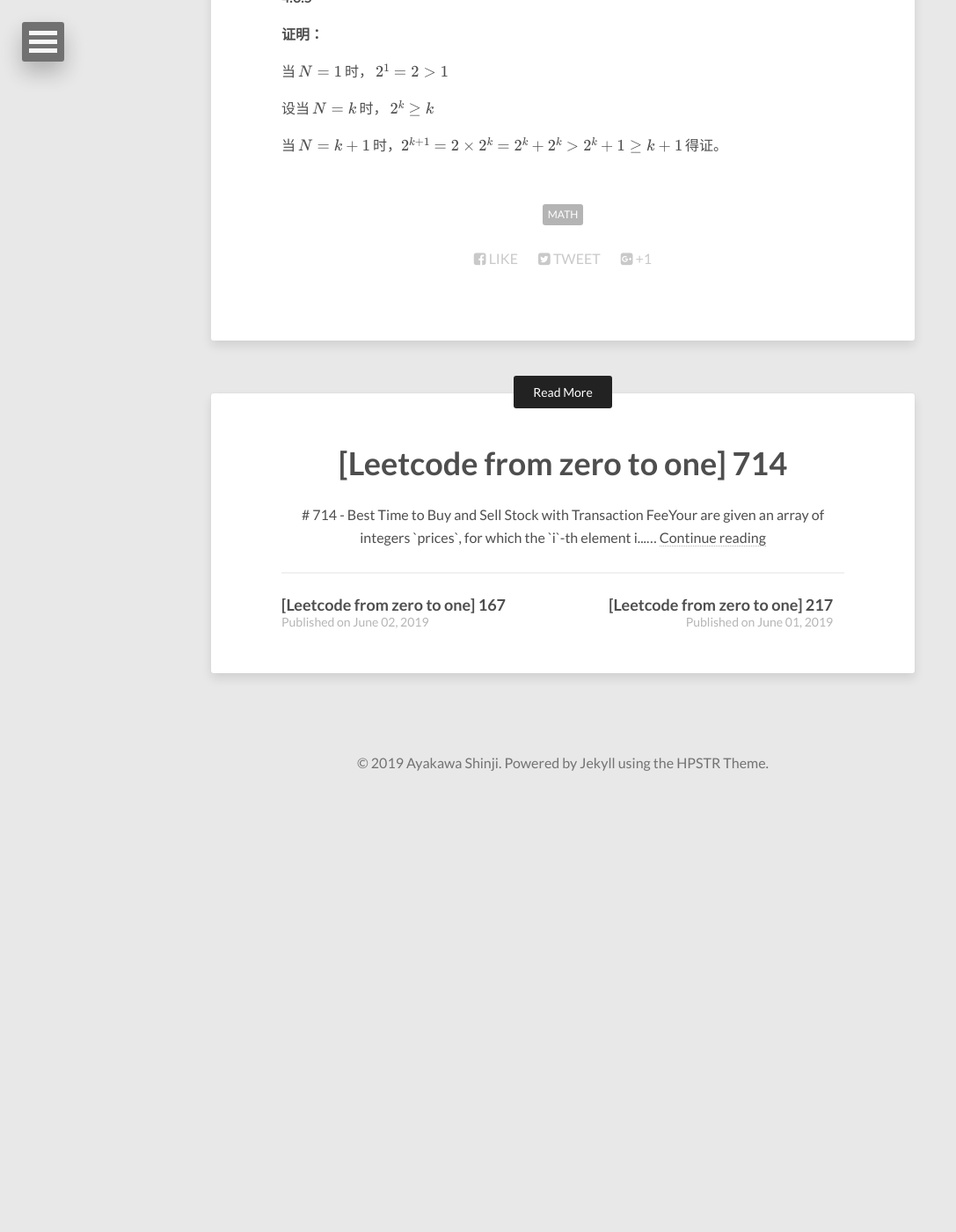
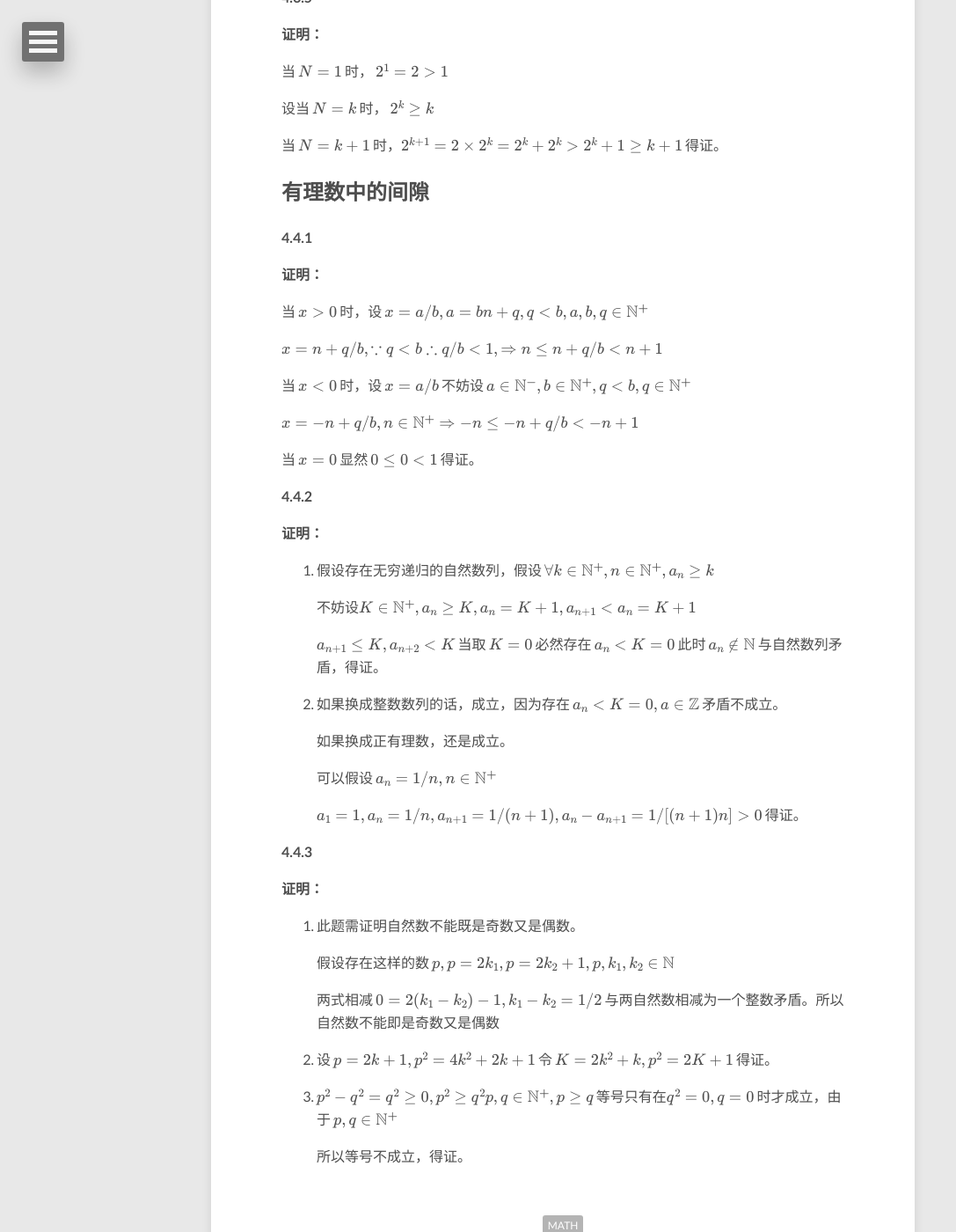
Before and after one commit to Spdwal/Spdwal.github.io, a Jekyll site: the page built from _posts/2019-05-27-analysis-by-tao-chapter-4.md, in a window 1280 px wide and 1400 px high, scrolled down 8472 px. Shown: the whole window at 88% size, without its empty margins (0-1087 px from the left). Built offline with Jekyll 4.4.1, drawn with Linux system fonts in a browser that asks for light colours; nearby versions of some CDN libraries; formulas are drawn with MathJax 3; before the commit the page ends 9380 px from its top, so only the background shows below that; some of the changed text lies outside the part shown.

Commit message:
complete analysis by tao chapter 4

```diff
--- a/_posts/2019-05-27-analysis-by-tao-chapter-4.md
+++ b/_posts/2019-05-27-analysis-by-tao-chapter-4.md
@@ -438,3 +438,59 @@ $bf > 0, ad > 0, -ad < 0 \Rightarrow pz < 0 \Rightarrow zy < xz$ 得证。
 设当 $N = k$ 时， $2^k \geq k$
 
 当 $N = k + 1$ 时，$2^{k + 1} = 2\times 2^k = 2 ^k  + 2^k > 2^k + 1 \geq k + 1$ 得证。
+
+
+
+## 有理数中的间隙
+
+**4.4.1**
+
+**证明：**
+
+ 当 $x > 0$ 时，设 $x = a / b, a = bn + q, q < b, a, b,q \in \mathbb{N^+}$
+
+$x = n + q/b, \because q < b \therefore q/b < 1, \Rightarrow n \leq n + q/b < n + 1$
+
+当 $x < 0$ 时，设 $x = a / b$ 不妨设 $a \in \mathbb{N^-}, b \in \mathbb{N^+}, q < b, q \in \mathbb{N^+}$
+
+$x = -n + q/b, n \in \mathbb{N^+} \Rightarrow -n \leq -n + q/b < -n+1$
+
+当 $x = 0$ 显然 $0 \leq 0 < 1$ 得证。
+
+
+
+**4.4.2**
+
+**证明：**
+
+1. 假设存在无穷递归的自然数列，假设 $\forall k \in \mathbb{N^+}, n \in \mathbb{N^+}, a_n \geq k$
+
+   不妨设$K \in \mathbb{N^+}, a_n \geq K, a_n = K+1, a_{n+1} < a_n = K + 1$
+
+   $a_{n+1} \leq K, a_{n+2} < K$ 当取 $K = 0$ 必然存在 $a_n < K = 0$ 此时 $a_n \notin \mathbb{N}$ 与自然数列矛盾，得证。
+
+2. 如果换成整数数列的话，成立，因为存在 $a_n < K = 0, a \in \mathbb{Z}$ 矛盾不成立。
+
+   如果换成正有理数，还是成立。
+
+   可以假设 $a_n = 1/n , n\in \mathbb{N^+}$
+
+   $a_1 = 1, a_n = 1/n, a_{n+1} = 1/(n+1), a_n - a_{n+1} = 1/[(n+1)n] >0$ 得证。
+
+
+
+**4.4.3**
+
+**证明：**
+
+1. 此题需证明自然数不能既是奇数又是偶数。
+
+   假设存在这样的数 $p, p = 2k_1, p = 2k_2 + 1, p, k_1, k_2 \in \mathbb{N}$
+
+   两式相减 $0 = 2(k_1 - k_2) - 1, k_1 - k_2 = 1/2$ 与两自然数相减为一个整数矛盾。所以自然数不能即是奇数又是偶数
+
+2. 设 $p = 2k + 1, p^2 = 4k^2 + 2k + 1$ 令 $K = 2k^2 + k, p^2 = 2K + 1$ 得证。
+
+3. $p^2 - q^2 = q^2 \geq 0, p^2 \geq q^2 p,q\in \mathbb{N^+}, p \geq q$ 等号只有在$q^2 = 0, q= 0$ 时才成立，由于 $p, q \in \mathbb{N^+}$
+
+   所以等号不成立，得证。
```
